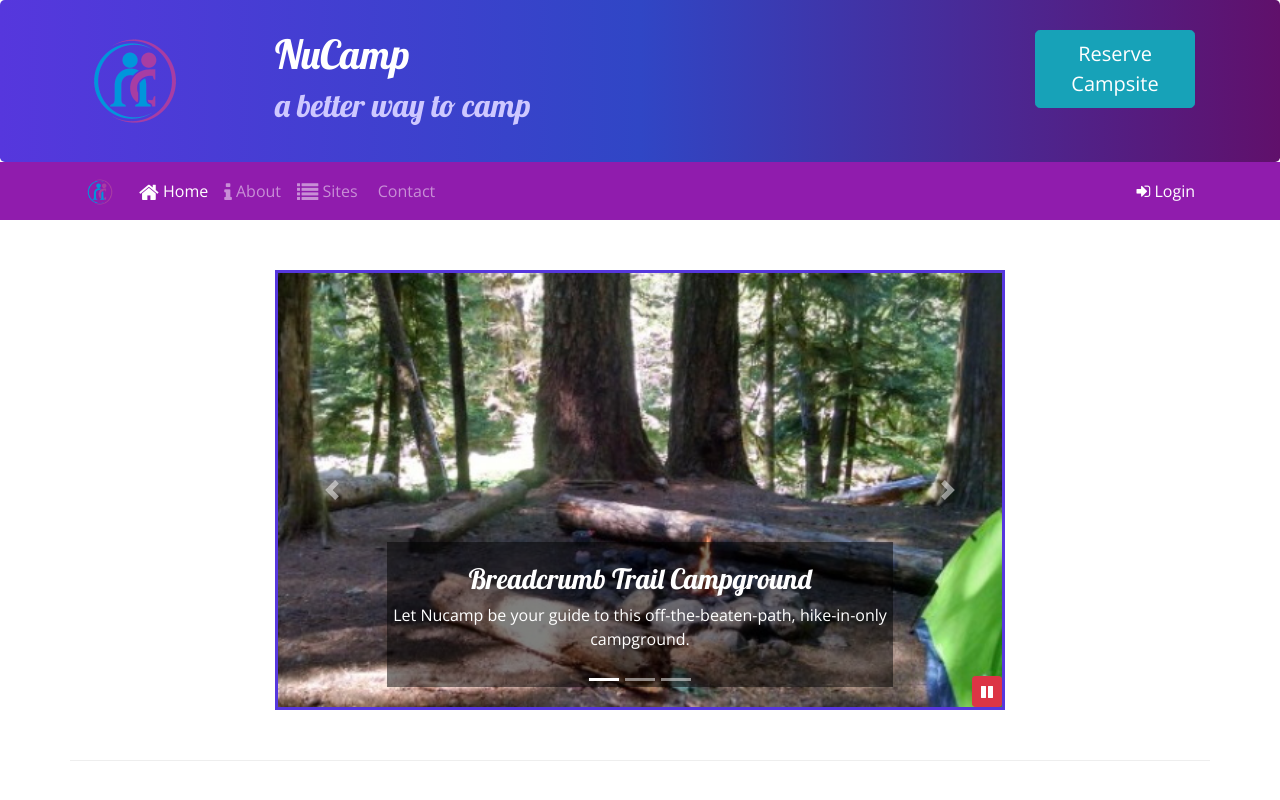
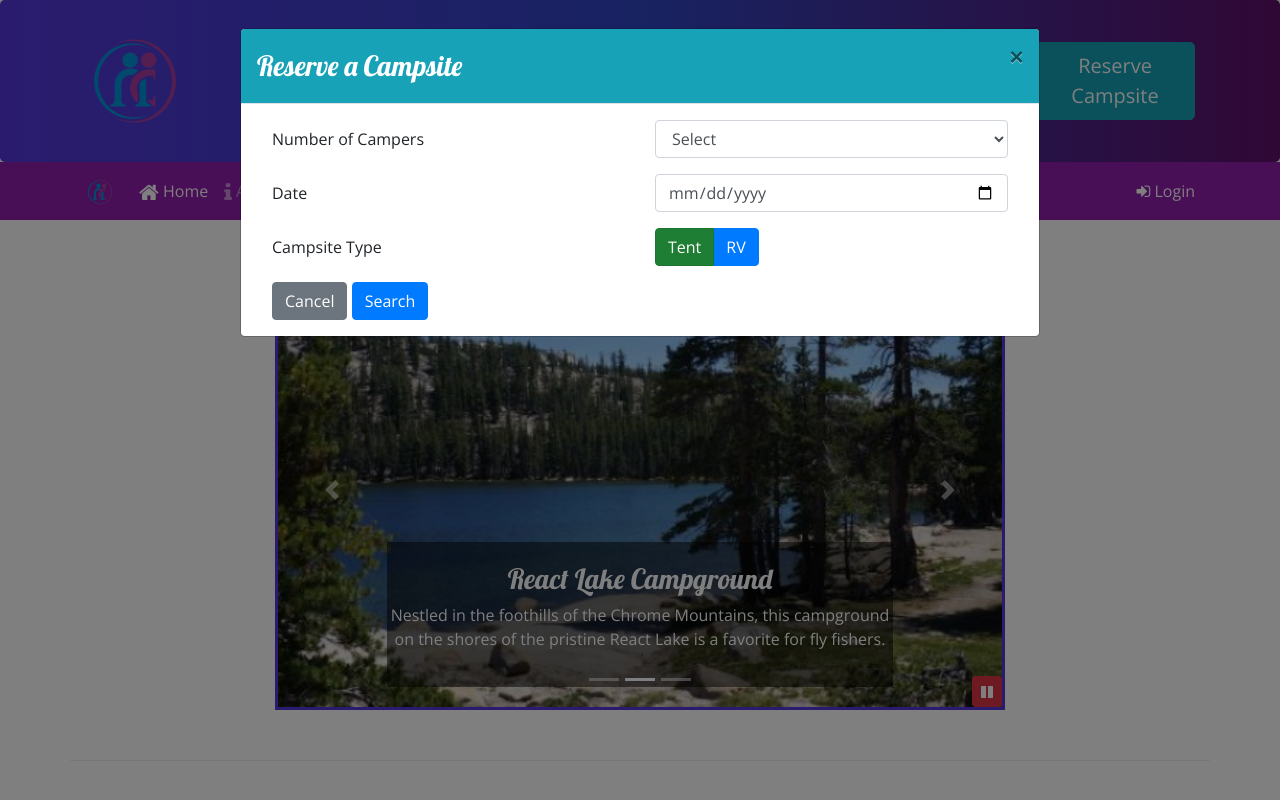
Before and after one commit to CarlyCar/nucampsite, a website: page index.html in a window 1280 px wide. Both pictures are taken after a click on the button "Reserve Campsite". Shown: the top 800 px of the page. Drawn offline with nearby package versions, Linux system fonts and the light colour scheme; some icons are missing.

Commit message:
Week 4 Assignment

```diff
--- a/css/styles.scss
+++ b/css/styles.scss
@@ -4,6 +4,7 @@ $color-pale: #CEC8FF;
 $color-mid: #901CAD;
 $color-dark: #60106b;
 $color-black-transparent: rgba(0, 0, 0, 0.5);
+$color-teal: #17A2B8;
 
 $body-font: "Open Sans", sans-serif;
 $header-font: "Lobster", cursive;
@@ -71,3 +72,16 @@ a, a:hover {
     bottom: 0;
     z-index: 100;
 }
+#reserveModal {
+    .modal-header {
+        background-color: $color-teal;
+        color: white;
+    }
+}
+
+#loginModal {
+    .modal-header {
+        background-color: $color-mid;
+        color: white;
+    }
+}
--- a/index.html
+++ b/index.html
@@ -33,8 +33,8 @@
                     <h1>NuCamp</h1>
                     <h2>a better way to camp</h2>
                 </div>
-                <div class="col col-md-4 col-xl-2">
-                    <a role="button" class="btn btn-lg btn-info" data-toggle="modal" data-target="#reserveModal">Reserve Campsite</a>
+                <div class="col col-md-4 col-xl-2 align-self-center">
+                    <a role="button" class="btn btn-lg btn-info" id="reserveButton">Reserve Campsite</a>
                 </div>
             </div>
         </div>
@@ -43,17 +43,17 @@
     <div id="reserveModal" class="modal fade" role="dialog">
         <div class="modal-dialog modal-lg" role="document">
             <div class="modal-content">
-                <div class="modal-header col mt-0">
-                    <h3 class="bg-info text-white modal-title">Reserve a Campsite</h3>
+                <div class="modal-header">
+                    <h3 class="modal-title">Reserve a Campsite</h3>
                     <button type="button" class="close" data-dismiss="modal">&times;</button>
                 </div>
                 <div class="modal-body">
                     <div class="container-fluid">
                         <form>
                             <div class="row form-group">
-                                <label for="numCampers" class="col col-form-label" >Number of Campers</label>
-                                    <div class="col col-form-label">
-                                        <select name="numCampers" id="numCampers" class="form-control" class="col">
+                                <label for="numCampers" class="col-sm-6 col-form-label">Number of Campers</label>
+                                    <div class="col">
+                                        <select name="numCampers" id="numCampers" class="form-control">
                                             <option>Select</option>
                                             <option value="1">1</option>></option>
                                             <option value="1">2</option>></option>
@@ -71,7 +71,7 @@
                                 </div>
                             </div>
                             <div class="row form-group">
-                                <label col col-sm-6 col-form-label>Campsite Type</label>
+                                <label class="col col-sm-6 col-form-label">Campsite Type</label>
                                 <div class="col col-2 btn-group btn-group-toggle" data-toggle="buttons">
                                     <div class="btn-group btn-group-toggle" data-toggle="buttons">
                                         <label class="btn btn-success active">
@@ -111,7 +111,7 @@
                     <li class="nav-item"><a class="nav-link" href="contactus.html"><i class="fa fa-address-contact fa-lg"></i> Contact</a></li>
                 </ul>
                 <span class="navbar-text ml-auto">
-                    <a role="button" data-toggle="modal" data-target="#loginModal">
+                    <a role="button" id="loginButton">
                         <i class="fa fa-sign-in"></i> Login
                     </a>
                 </span>
@@ -277,26 +277,16 @@
     </footer>
 
     <!-- jQuery must come first, then Popper.js, then the Bootstrap JavaScript plugins.-->
-    <script src="js/scripts.js"></script>
+    <script src="node_modules/jquery/dist/jquery.slim.min.js"></script>
     <script src="node_modules/popper.js/dist/umd/popper.min.js"></script>
     <script src="node_modules/bootstrap/dist/js/bootstrap.min.js"></script>
+    <script src="js/scripts.js"></script>
     <script>
         $('#reserveModal').modal(options)
     </script>
     <script>
         $(function() {
-            $(".carousel").carousel( { interval: 2000 } );
-            $("#carouselButton").click(function(){
-                if ($("#carouselButton").children("i").hasClass("fa-pause")) {
-                    $(".carousel").carousel("pause");
-                    $("#carouselButton").children("i").removeClass("fa-pause");
-                    $("#carouselButton").children("i").addClass("fa-play");
-                } else {
-                    $(".carousel").carousel("cycle");
-                    $("#carouselButton").children("i").removeClass("fa-play");
-                    $("#carouselButton").children("i").addClass("fa-pause");
-                }
-            });
+
         });
     </script>
 
--- a/js/scripts.js
+++ b/js/scripts.js
@@ -1 +1,25 @@
-src="node_modules/jquery/dist/jquery.slim.min.js"
+
+
+
+$(function () {
+    $(".carousel").carousel( { interval: 2000, pause: "false" } );
+    $("#carouselButton").click(function () {
+        if ($("#carouselButton").children("i").hasClass("fa-pause")) {
+            $(".carousel").carousel("pause");
+            $("#carouselButton").children("i").removeClass("fa-pause");
+            $("#carouselButton").children("i").addClass("fa-play");
+        } else {
+            $(".carousel").carousel("cycle");
+            $("#carouselButton").children("i").removeClass("fa-play");
+            $("#carouselButton").children("i").addClass("fa-pause");
+        }
+    });
+
+    $("#reserveButton").click(function (){
+        $("#reserveModal").modal("show");
+    });
+
+    $("#loginButton").click(function () {
+        $("#loginModal").modal("show");
+    });
+});
--- a/package.json
+++ b/package.json
@@ -6,10 +6,10 @@
   "scripts": {
     "lite": "lite-server",
     "scss": "node-sass -o css/ css/",
+    "start": "npm run watch:all",
+    "test": "echo \"Error: no test specified\" && exit 1",
     "imagemin": "imagemin img/* -o dist/img",
-    "start": "npm run watch:all",
     "clean": "rimraf dist",
-    "test": "echo \"Error: no test specified\" && exit 1",
     "build": "npm run clean && npm run imagemin && npm run copyfonts && npm run usemin",
     "watch:scss": "onchange \"css/*.scss\" -- npm run scss",
     "watch:all": "parallelshell \"npm run watch:scss\" \"npm run lite\"",
```
Also changed, not shown: css/styles.css.
